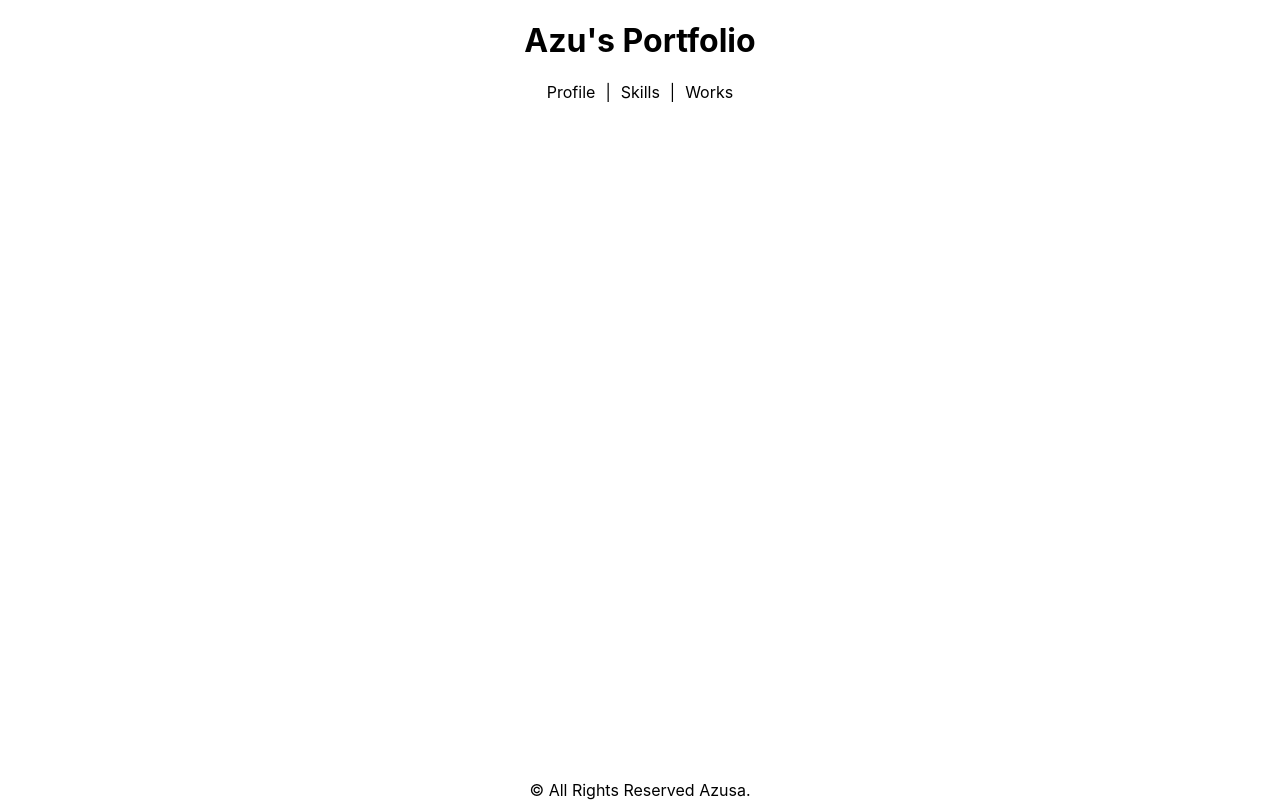
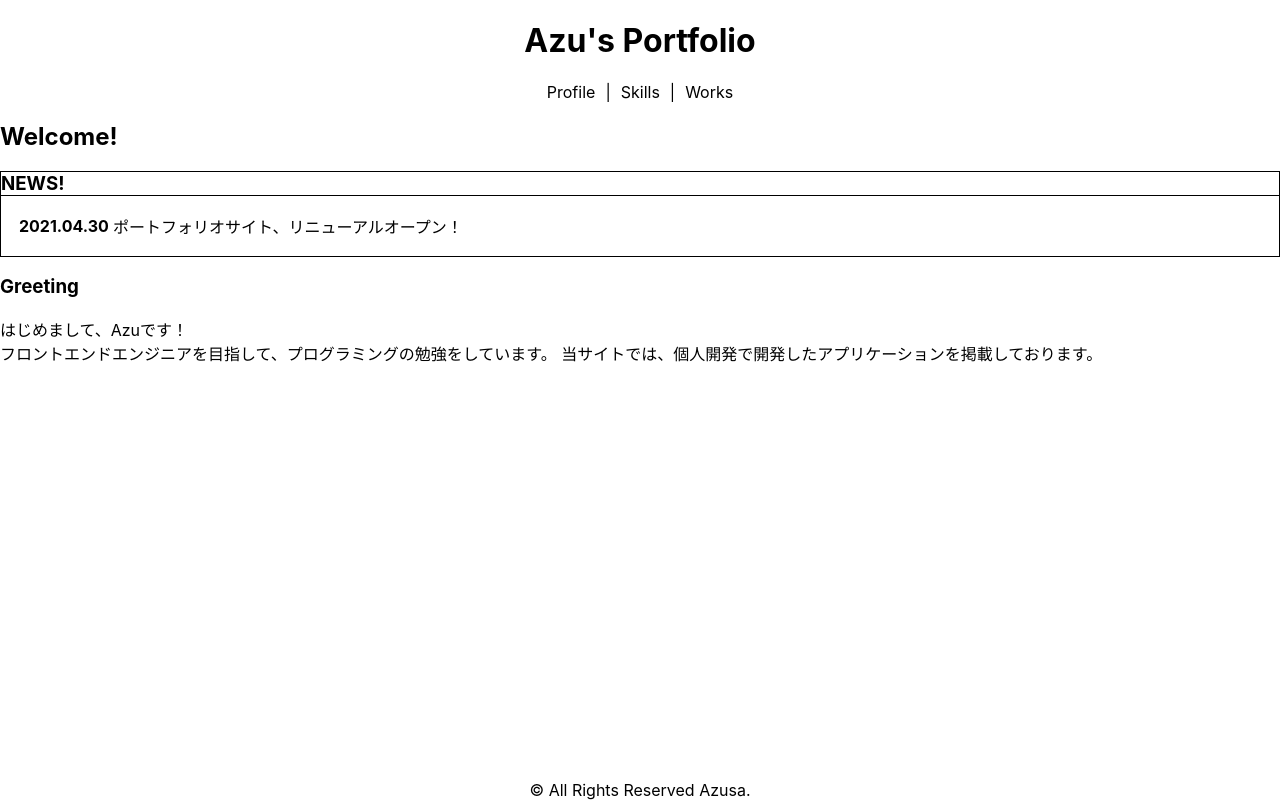
Before and after one commit to azufb/renewal-portfolio, a React (Create React App) app: page / in a window 1280 px wide. Built offline with nearby package versions, Linux system fonts and the light colour scheme.

Commit message:
Topページへのリンクを変更

```diff
--- a/src/component/Navi.js
+++ b/src/component/Navi.js
@@ -17,7 +17,7 @@ export default class Navi extends React.Component {
             <Router>
                 <div>
                     <h1>
-                        <Link to="/Top">Azu's Portfolio</Link>
+                        <Link to="/">Azu's Portfolio</Link>
                     </h1>
                     <div className='navi'>
                         <NavLink to="/Profile">Profile</NavLink><span className='verticalB'>|</span>
@@ -35,7 +35,7 @@ export default class Navi extends React.Component {
                         <Route path="/Works">
                             <Works />
                         </Route>
-                        <Route path="/Top">
+                        <Route path="/">
                             <Top />
                         </Route>
                     </Switch>
```
